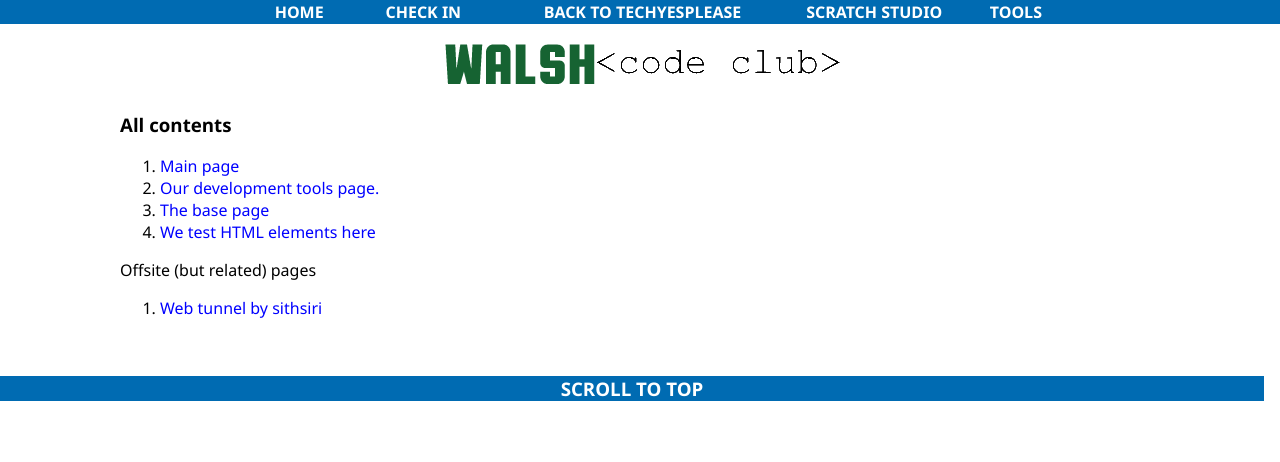
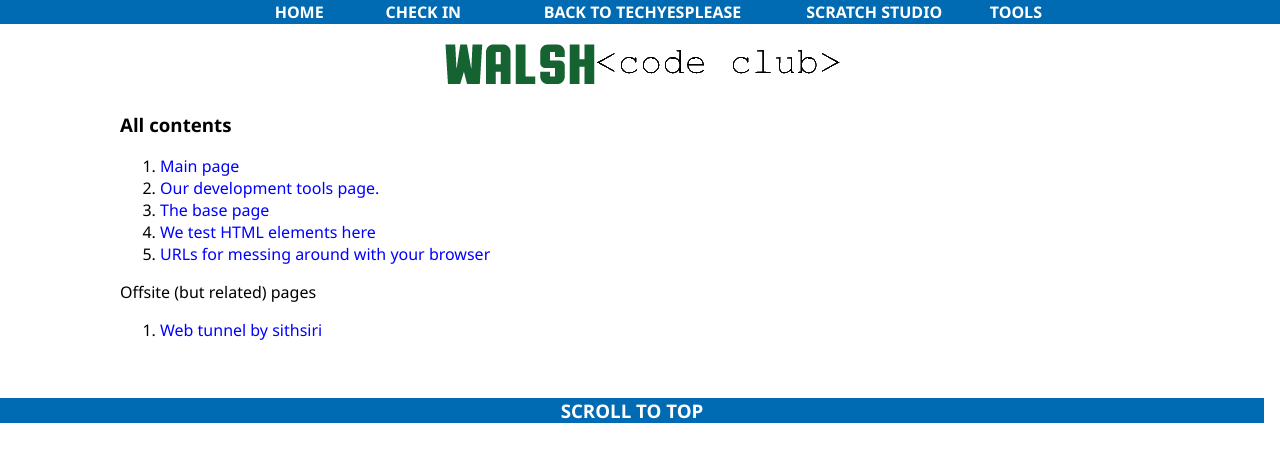
Before and after one commit to WalshCodeClub/CodeClubWalsh, a plain HTML site: page tableofcontents.html in a window 1280 px wide. Drawn offline with nearby package versions, Linux system fonts and the light colour scheme.

Commit message:
Update tableofcontents.html
Added browser hacks link

```diff
--- a/tableofcontents.html
+++ b/tableofcontents.html
@@ -50,6 +50,8 @@
             </li>
             <li><a href="html-element-testing.html">We test HTML elements here</a>
             </li>
+            <li><a href="browser-hack-urls.html">URLs for messing around with your browser</a>
+            </li>
         </ol>
         <p>Offsite (but related) pages</p>
         <ol>
```
